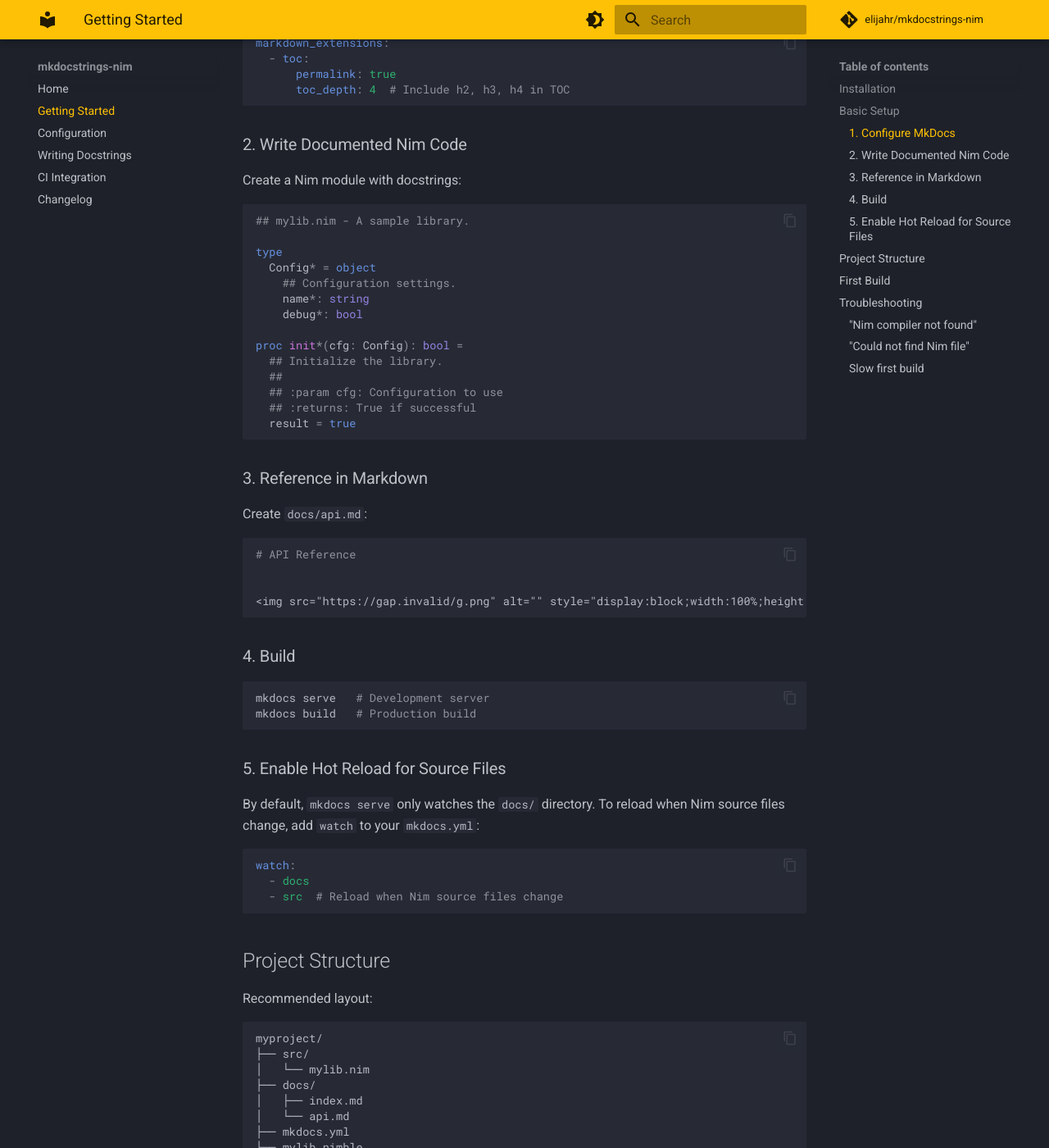
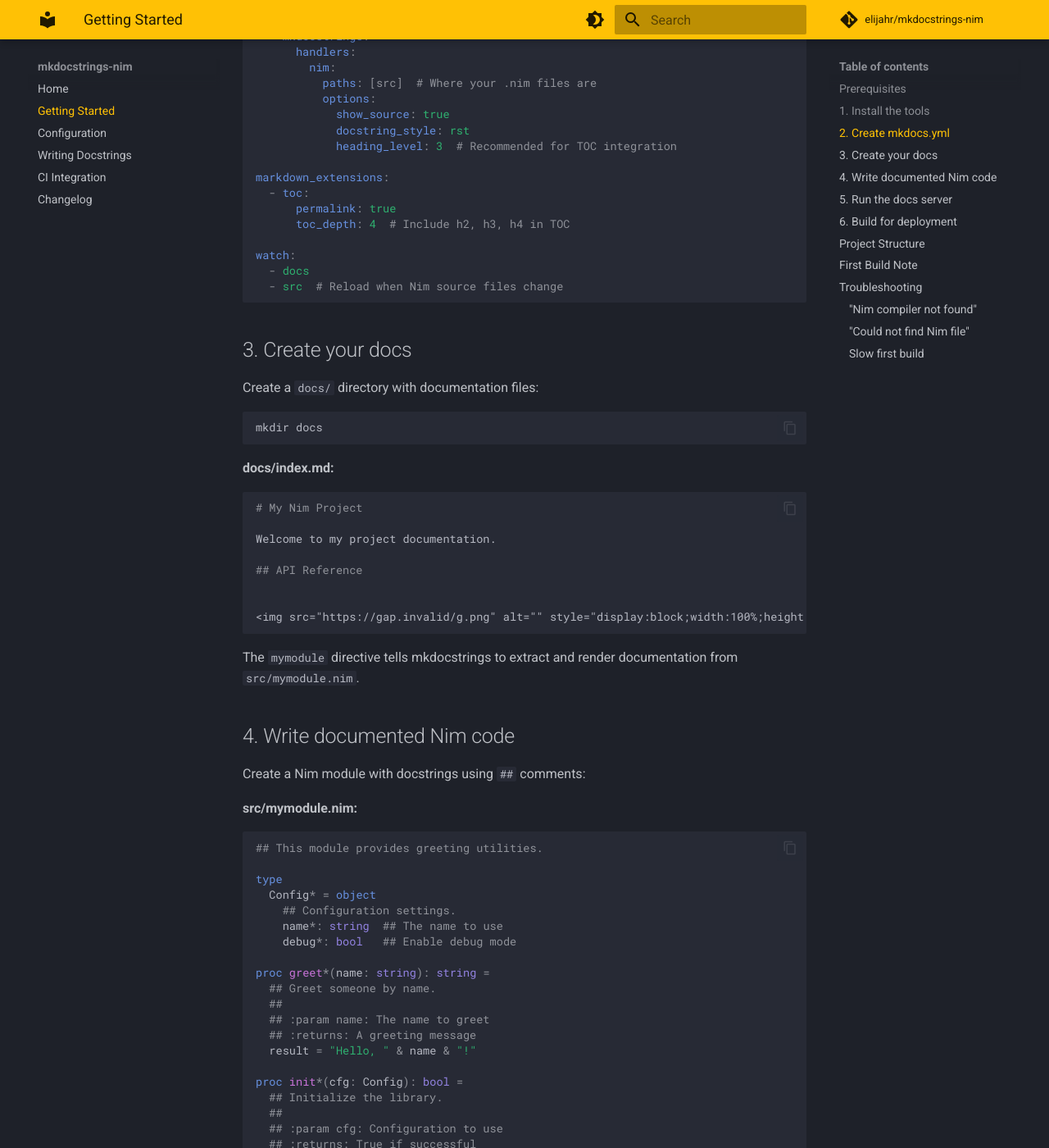
Before and after one commit to elijahr/mkdocstrings-nim, an MkDocs documentation site: the page built from docs/getting-started.md, in a window 1280 px wide and 1400 px high, scrolled down 806 px. Shown: the whole window at 82% size. Built offline with MkDocs 1.6.1 and Material for MkDocs 9.7.7, drawn with Linux system fonts in a browser that asks for light colours; comment, search, counter and statistics services are not loaded; the version menu is left out; some of the changed text lies outside the part shown.

Commit message:
docs: update getting-started to match README quickstart

````diff
--- a/docs/getting-started.md
+++ b/docs/getting-started.md
@@ -1,58 +1,95 @@
 # Getting Started
 
-## Installation
+This guide gets you from zero to a running documentation server for your Nim project.
 
-```bash
-pip install mkdocstrings-nim
-```
+## Prerequisites
 
-Ensure the Nim compiler is installed and available in your PATH:
+- **Nim** compiler installed and in PATH ([install Nim](https://nim-lang.org/install.html))
+- **Python 3.9+** ([install Python](https://www.python.org/downloads/))
+
+Verify Nim is installed:
 
 ```bash
 nim --version
 ```
 
-If not installed, see [nim-lang.org/install](https://nim-lang.org/install.html).
+## 1. Install the tools
 
-## Basic Setup
+```bash
+pip install mkdocs mkdocs-material mkdocstrings-nim
+```
 
-### 1. Configure MkDocs
+## 2. Create mkdocs.yml
 
-Add mkdocstrings with the Nim handler to your `mkdocs.yml`:
+In your Nim project root, create `mkdocs.yml`:
 
 ```yaml
+site_name: My Nim Project
+theme:
+  name: material
+
 plugins:
   - search
   - mkdocstrings:
-      default_handler: nim
       handlers:
         nim:
-          paths: [src]
+          paths: [src]  # Where your .nim files are
           options:
+            show_source: true
+            docstring_style: rst
             heading_level: 3  # Recommended for TOC integration
-```
 
-For the right-side table of contents to include API items, also configure:
-
-```yaml
 markdown_extensions:
   - toc:
       permalink: true
       toc_depth: 4  # Include h2, h3, h4 in TOC
+
+watch:
+  - docs
+  - src  # Reload when Nim source files change
 ```
 
-### 2. Write Documented Nim Code
+## 3. Create your docs
 
-Create a Nim module with docstrings:
+Create a `docs/` directory with documentation files:
 
+```bash
+mkdir docs
+```
+
+**docs/index.md:**
+```markdown
+# My Nim Project
+
+Welcome to my project documentation.
+
+## API Reference
+
+::: mymodule
+```
+
+The `::: mymodule` directive tells mkdocstrings to extract and render documentation from `src/mymodule.nim`.
+
+## 4. Write documented Nim code
+
+Create a Nim module with docstrings using `##` comments:
+
+**src/mymodule.nim:**
 ```nim
-## mylib.nim - A sample library.
+## This module provides greeting utilities.
 
 type
   Config* = object
     ## Configuration settings.
-    name*: string
-    debug*: bool
+    name*: string  ## The name to use
+    debug*: bool   ## Enable debug mode
+
+proc greet*(name: string): string =
+  ## Greet someone by name.
+  ##
+  ## :param name: The name to greet
+  ## :returns: A greeting message
+  result = "Hello, " & name & "!"
 
 proc init*(cfg: Config): bool =
   ## Initialize the library.
@@ -62,32 +99,21 @@
   result = true
 ```
 
-### 3. Reference in Markdown
+## 5. Run the docs server
 
-Create `docs/api.md`:
-
-```markdown
-# API Reference
-
-::: mylib
+```bash
+mkdocs serve
 ```
 
-### 4. Build
+Open http://127.0.0.1:8000 to see your documentation.
+
+## 6. Build for deployment
 
 ```bash
-mkdocs serve   # Development server
-mkdocs build   # Production build
+mkdocs build
 ```
 
-### 5. Enable Hot Reload for Source Files
-
-By default, `mkdocs serve` only watches the `docs/` directory. To reload when Nim source files change, add `watch` to your `mkdocs.yml`:
-
-```yaml
-watch:
-  - docs
-  - src  # Reload when Nim source files change
-```
+This creates a `site/` directory with static HTML ready to deploy to GitHub Pages, Netlify, or any static host.
 
 ## Project Structure
 
@@ -96,15 +122,15 @@
 ```
 myproject/
 ├── src/
-│   └── mylib.nim
+│   └── mymodule.nim
 ├── docs/
 │   ├── index.md
 │   └── api.md
 ├── mkdocs.yml
-└── mylib.nimble
+└── myproject.nimble
 ```
 
-## First Build
+## First Build Note
 
 The first documentation build compiles the Nim extractor tool (~15 seconds). Subsequent builds use the cached binary and are fast.
 
````
